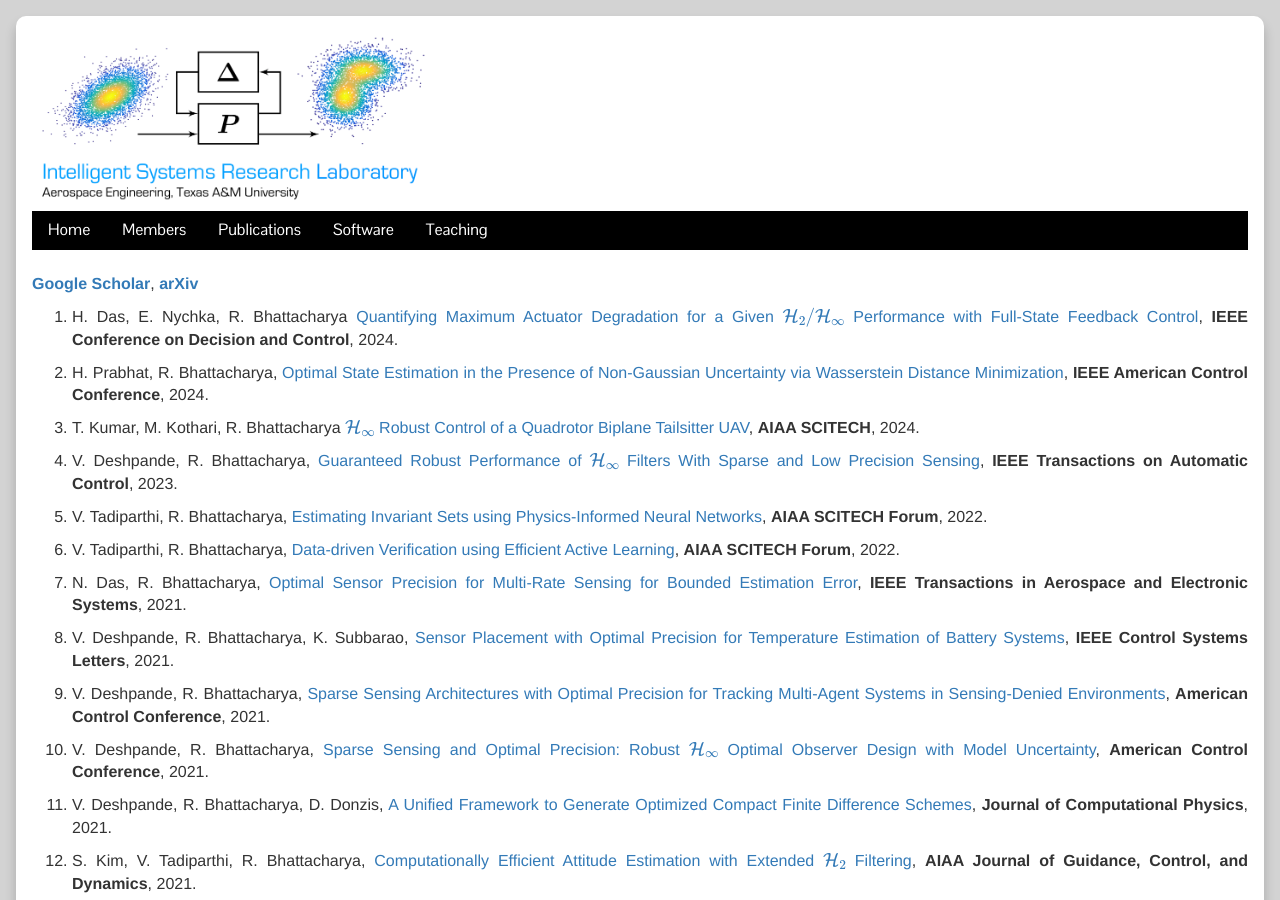
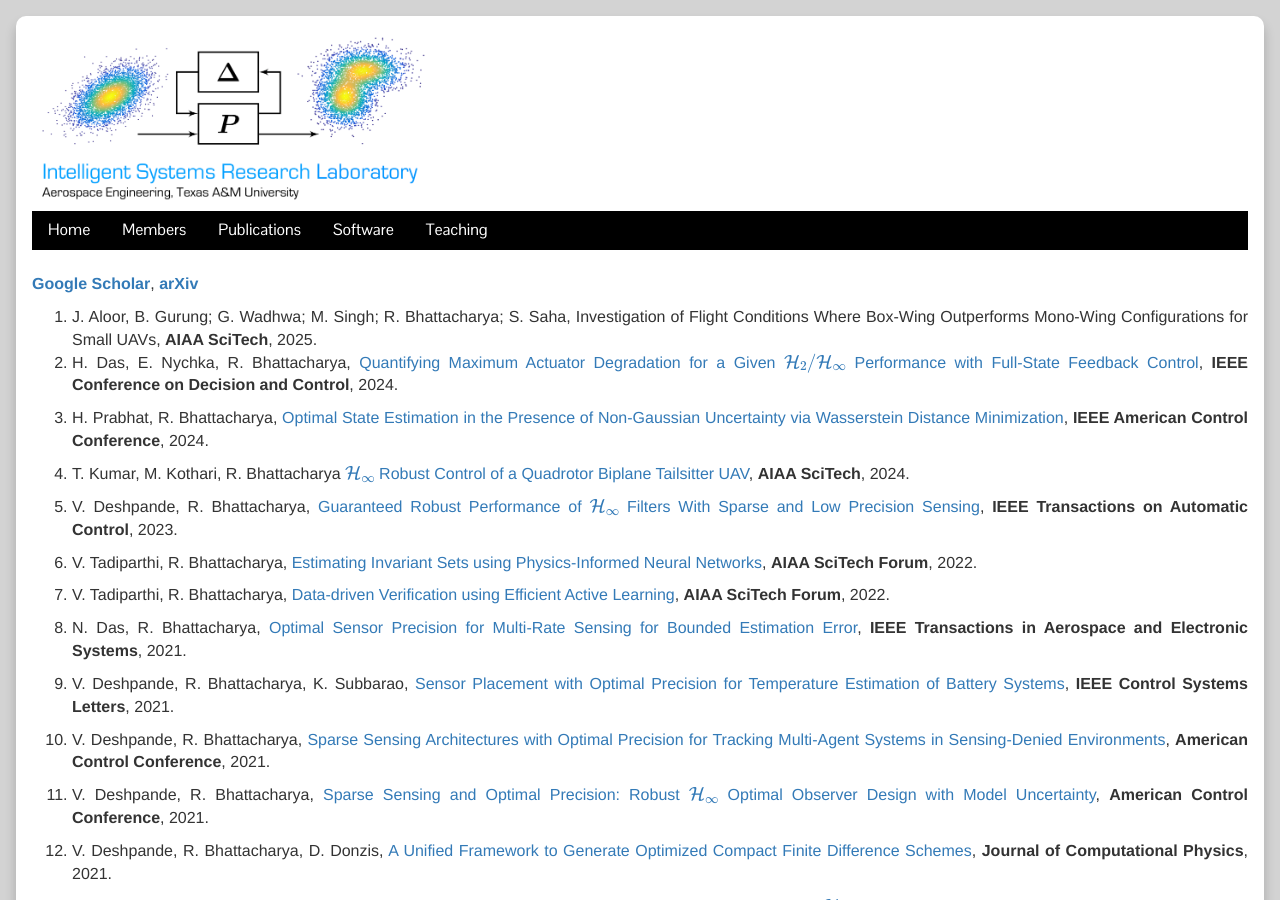
Before and after one commit to isrlab/isrlab.github.io, a Jekyll site: the page built from 03 publications.md, in a window 1280 px wide and 900 px high. Built offline with Jekyll 4.4.1, drawn with Linux system fonts in a browser that asks for light colours; nearby versions of some CDN libraries.

Commit message:
added pubs

```diff
--- a/03 publications.md
+++ b/03 publications.md
@@ -6,17 +6,18 @@ permalink: /publications.html
 
 [**Google Scholar**](http://scholar.google.com/citations?user=2LF_sqEAAAAJ),  [**arXiv**](https://arxiv.org/search/?query=raktim+bhattacharya&searchtype=all&source=header)
 
-1. H. Das, E. Nychka, R. Bhattacharya [Quantifying Maximum Actuator Degradation for a Given $$\mathcal{H}_2/\mathcal{H}_\infty$$ Performance with Full-State Feedback Control](https://arxiv.org/abs/2403.01333), **IEEE Conference on Decision and Control**, 2024.
+1. J. Aloor, B. Gurung; G. Wadhwa; M. Singh; R. Bhattacharya; S. Saha, Investigation of Flight Conditions Where Box-Wing Outperforms Mono-Wing Configurations for Small UAVs, **AIAA SciTech**, 2025.
+1. H. Das, E. Nychka, R. Bhattacharya, [Quantifying Maximum Actuator Degradation for a Given $$\mathcal{H}_2/\mathcal{H}_\infty$$ Performance with Full-State Feedback Control](https://arxiv.org/abs/2403.01333), **IEEE Conference on Decision and Control**, 2024.
 
 1. H. Prabhat, R. Bhattacharya, [Optimal State Estimation in the Presence of Non-Gaussian Uncertainty via Wasserstein Distance Minimization](https://arxiv.org/pdf/2403.13828), **IEEE American Control Conference**, 2024.
 
-1. T. Kumar, M. Kothari, R. Bhattacharya [$$\mathcal{H}_\infty$$ Robust Control of a Quadrotor Biplane Tailsitter UAV](https://arc.aiaa.org/doi/abs/10.2514/6.2024-0318), **AIAA SCITECH**, 2024.
+1. T. Kumar, M. Kothari, R. Bhattacharya [$$\mathcal{H}_\infty$$ Robust Control of a Quadrotor Biplane Tailsitter UAV](https://arc.aiaa.org/doi/abs/10.2514/6.2024-0318), **AIAA SciTech**, 2024.
 
 1. V. Deshpande, R. Bhattacharya, [Guaranteed Robust Performance of $$\mathcal{H}_{\infty}$$ Filters With Sparse and Low Precision Sensing](https://ieeexplore.ieee.org/document/10124983), **IEEE Transactions on Automatic Control**, 2023.
 
-1. V. Tadiparthi, R. Bhattacharya, [Estimating Invariant Sets using Physics-Informed Neural Networks](https://www.researchgate.net/publication/357558414_Estimating_Invariant_Sets_using_Physics-Informed_Neural_Networks), **AIAA SCITECH Forum**, 2022.
+1. V. Tadiparthi, R. Bhattacharya, [Estimating Invariant Sets using Physics-Informed Neural Networks](https://www.researchgate.net/publication/357558414_Estimating_Invariant_Sets_using_Physics-Informed_Neural_Networks), **AIAA SciTech Forum**, 2022.
 
-1. V. Tadiparthi, R. Bhattacharya, [Data-driven Verification using Efficient Active Learning](https://www.researchgate.net/publication/357588868_Data-driven_Verification_using_Efficient_Active_Learning), **AIAA SCITECH Forum**, 2022.
+1. V. Tadiparthi, R. Bhattacharya, [Data-driven Verification using Efficient Active Learning](https://www.researchgate.net/publication/357588868_Data-driven_Verification_using_Efficient_Active_Learning), **AIAA SciTech Forum**, 2022.
 
 1. N. Das, R. Bhattacharya, [Optimal Sensor Precision for Multi-Rate Sensing for Bounded Estimation Error](https://arxiv.org/pdf/2106.06906.pdf), **IEEE Transactions in Aerospace and Electronic Systems**, 2021.
 
```
